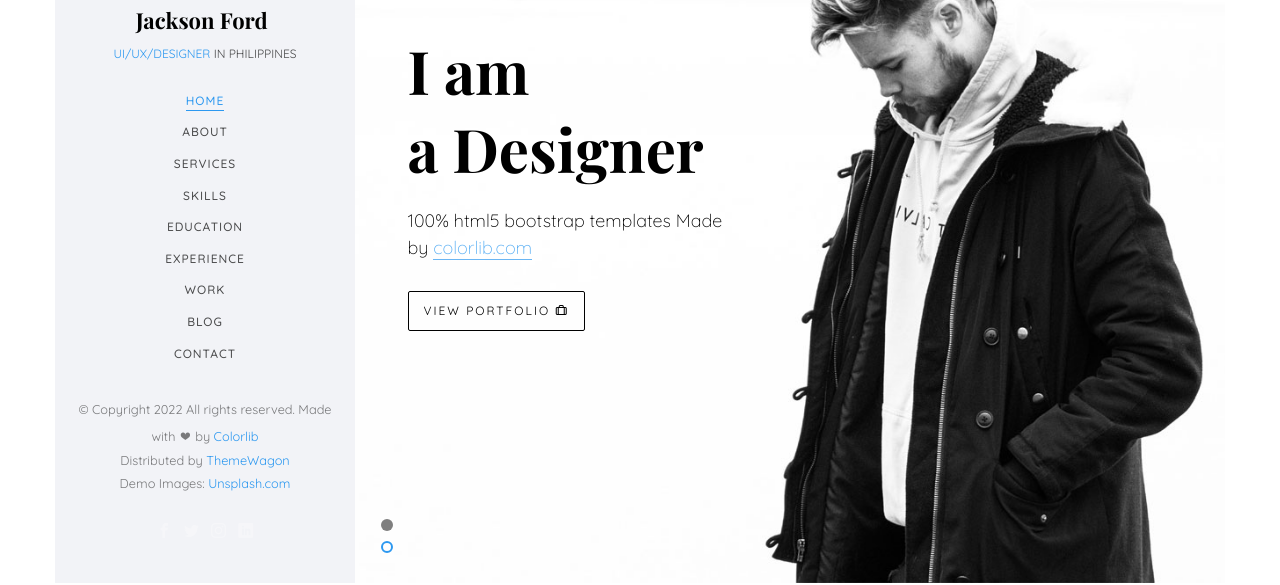
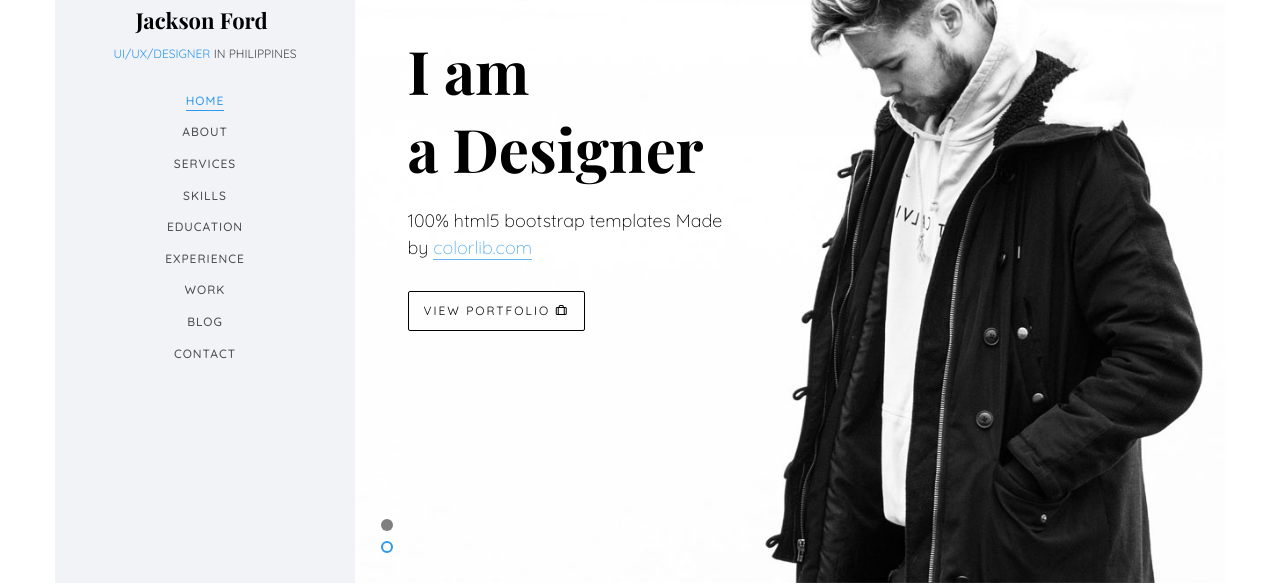
Before and after one commit to shreeram0206/shreeram0206.github.io, a plain HTML site: page index.html in a window 1280 px wide. Shown: the part 217-802 px from the top of the page. Drawn offline with nearby package versions, Linux system fonts and the light colour scheme; files whose address does not match are found by name; a web font is replaced by a local one.

Commit message:
page commit

```diff
--- a/index.html
+++ b/index.html
@@ -75,19 +75,6 @@
 					</ul>
 				</div>
 			</nav>
-
-			<div class="colorlib-footer">
-				<p><small>&copy; <!-- Link back to Colorlib can't be removed. Template is licensed under CC BY 3.0. -->
-Copyright <script>document.write(new Date().getFullYear());</script> All rights reserved. Made with <i class="icon-heart" aria-hidden="true"></i> by <a href="https://colorlib.com" target="_blank">Colorlib</a>
-<!-- Link back to Colorlib can't be removed. Template is licensed under CC BY 3.0. --> </span> <span>Distributed by <a href="https://themewagon.com" target="_blank">ThemeWagon</a></span> <span>Demo Images: <a href="https://unsplash.com/" target="_blank">Unsplash.com</a></span></small></p>
-				<ul>
-					<li><a href="#"><i class="icon-facebook2"></i></a></li>
-					<li><a href="#"><i class="icon-twitter2"></i></a></li>
-					<li><a href="#"><i class="icon-instagram"></i></a></li>
-					<li><a href="#"><i class="icon-linkedin2"></i></a></li>
-				</ul>
-			</div>
-
 		</aside>
 
 		<div id="colorlib-main">
```
Also changed, not shown: images/about.jpg.
